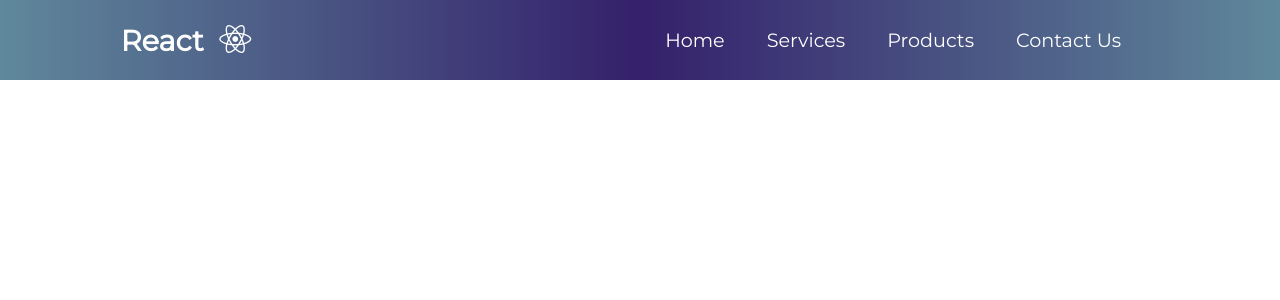
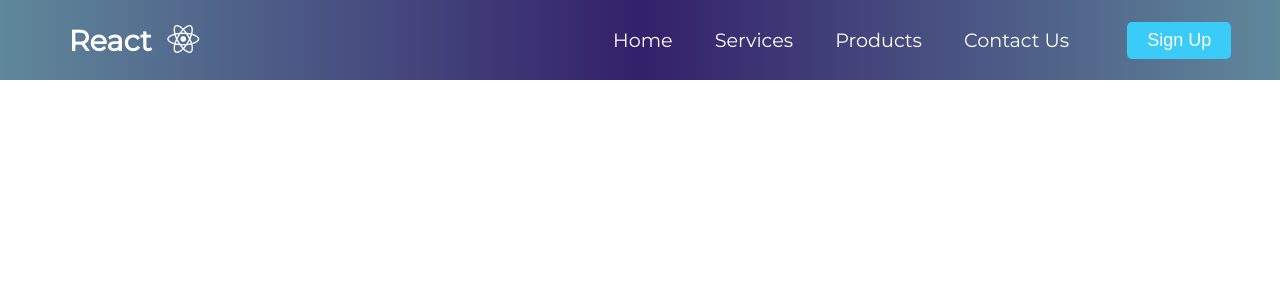
Before and after one commit to frontendprof/react-navbar, a React (Create React App) app: page / in a window 1280 px wide. Shown: the top 300 px of the page. Built offline with nearby package versions, Linux system fonts and the light colour scheme; the HTML template or start-up script is replaced by a standard one.

Commit message:
Styling button component

```diff
--- a/src/components/Button.css
+++ b/src/components/Button.css
@@ -0,0 +1,49 @@
+
+:root{
+    --primary:#3acbf7;
+}
+
+.btn{
+    padding:8px 20px;
+    border-radius: 5px;
+    outline:none;
+    border:none;
+    cursor:pointer;
+}
+
+.btn:hover{
+    padding:8px 20px;
+    transition: all .3s ease-out;
+    background: #fff;
+    transition: 250ms;
+    color:#6568F4;
+}
+
+.btn--primary{
+    background-color: var(--primary);
+}
+
+.btn--outline{
+    background-color: transparent;
+    color:#fff;
+    padding: 8px 20px;
+    border-radius: 5px;
+    border:1px solid var(--primary);
+    transition: all .3s ease-out;
+}
+
+
+.btn--medium{
+    padding: 8px 20px;
+    border-radius: 5px;
+    color:#fff;
+    font-size:18px;
+}
+
+
+.btn--large{
+    padding: 12px 26px;
+    border-radius: 5px;
+    color:#fff;
+    font-size:20px;
+}
--- a/src/components/Navbar/Navbar.jsx
+++ b/src/components/Navbar/Navbar.jsx
@@ -4,6 +4,7 @@
 
 
 import { MenuItems } from "./MenuItems";
+import { Button } from "../Button";
 
 class Navbar extends Component {
 
@@ -38,7 +39,7 @@
                             )
                         })}
                     </ul>
-
+                    <Button>Sign Up</Button>
                 </nav>
 
 
```
